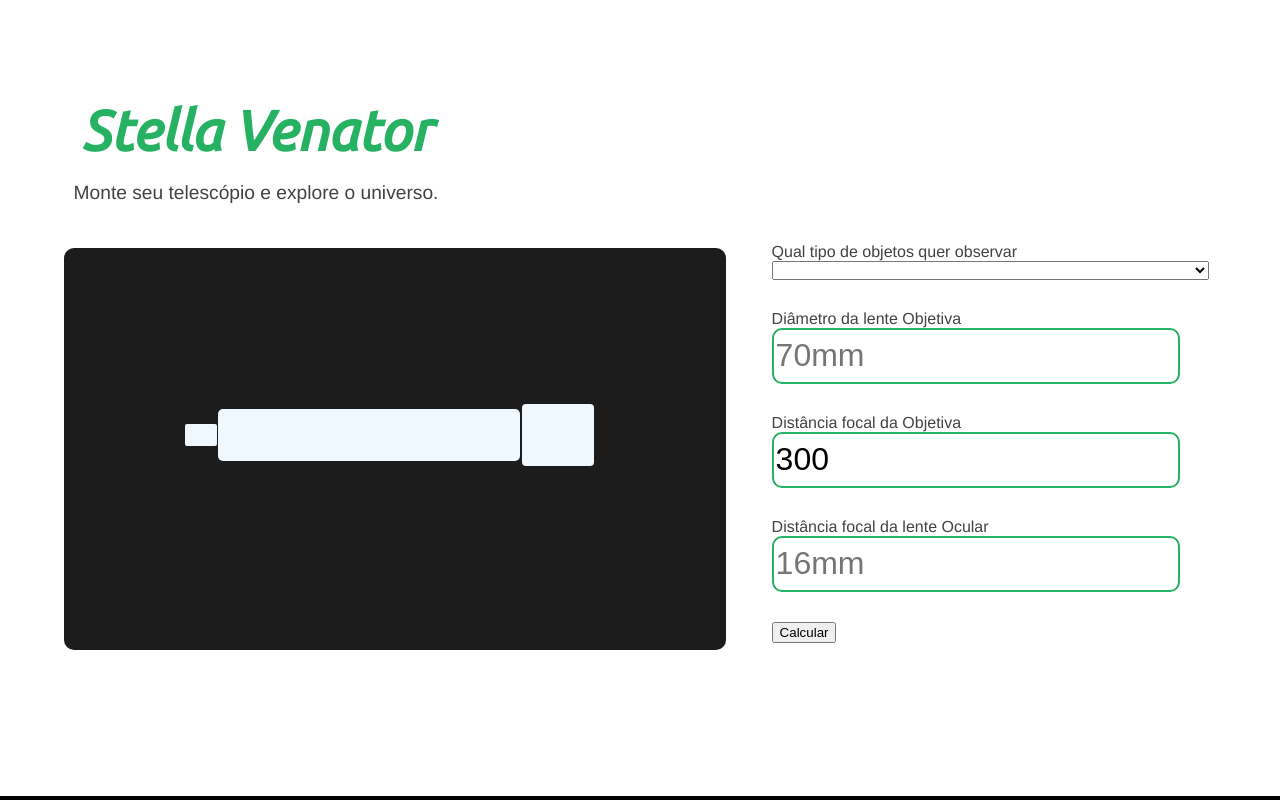
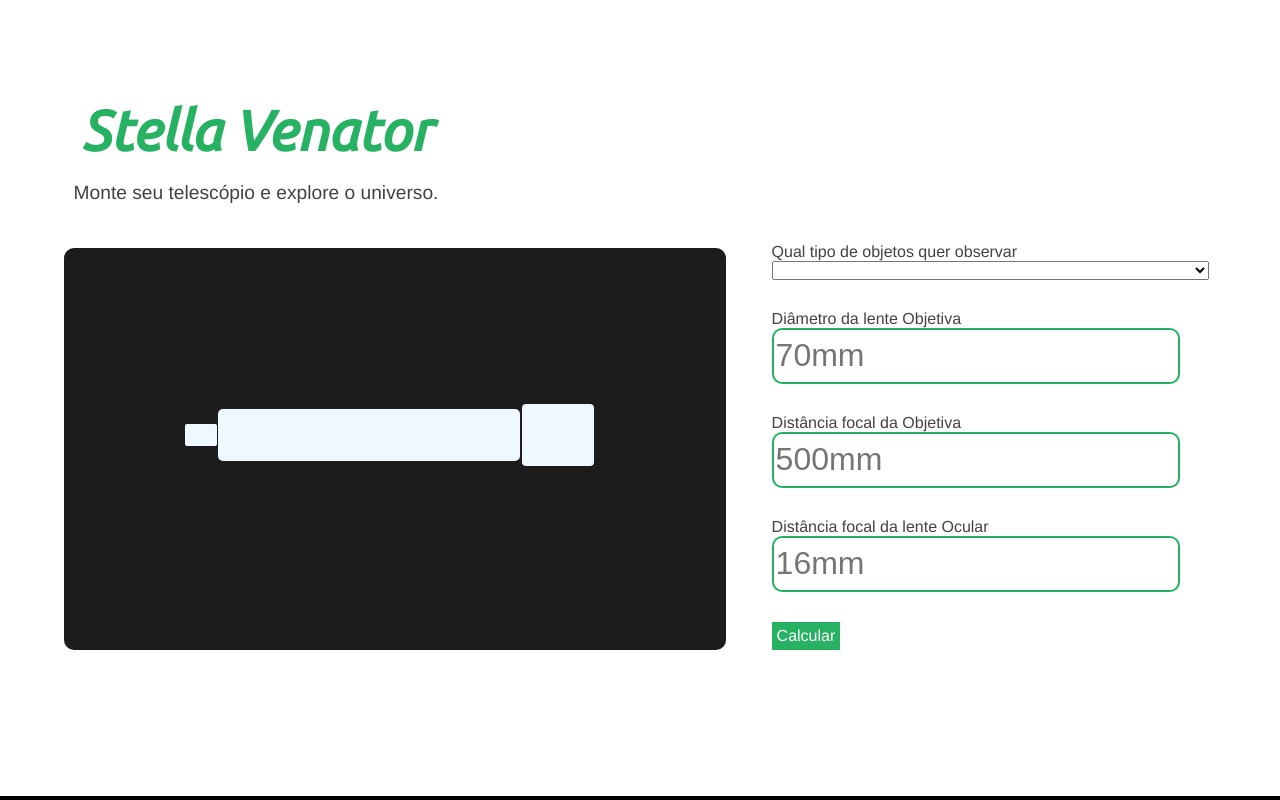
Before and after one commit to SantosPereira/Stella-Venator, a Vue app: page / in a window 1280 px wide. Shown: the top 800 px of the page. Built offline with nearby package versions, Linux system fonts and the light colour scheme.

Commit message:
Estilizações diversas feitas sem framework css

```diff
--- a/src/App.vue
+++ b/src/App.vue
@@ -3,6 +3,7 @@
   <div id="secao-principal">
     <AnimacaoTelescopio :disFocObj="disFocObj" />
     <ParametrosDoTele @vai="pegaParam" />
+    <!-- <FichaTecnica :dados="dados_form" v-if="dados_form['fichaVisivel']"></FichaTecnica> -->
   </div>
   <ObjetosObservaveis />
   <CorpoDoSite />
@@ -16,6 +17,7 @@ import ParametrosDoTele from "./components/ParametrosDoTele.vue";
 import CorpoDoSite from "./components/CorpoDoSite.vue";
 import Rodape from "./components/Rodape.vue";
 import ObjetosObservaveis from "./components/ObjetosObservaveis.vue";
+// import FichaTecnica from "./components/FichaTecnica.vue"
 
 export default {
   name: "App",
@@ -26,16 +28,17 @@ export default {
     ObjetosObservaveis,
     CorpoDoSite,
     Rodape,
+    // FichaTecnica,
   },
   data: function() {
     return {
-      dados_form: ParametrosDoTele.data(),
-      disFocObj: ''
+      dados_form: {}
     };
   },
   methods: {
     pegaParam: function(info) {
-      this.disFocObj = info
+      this.dados_form = info
+      this.disFocObj = info['distanciaFocalObjetiva']
       console.log(info);
     },
   },
--- a/src/components/AnimacaoTelescopio.vue
+++ b/src/components/AnimacaoTelescopio.vue
@@ -5,7 +5,6 @@
     <div id="parasol" class="itens-internos" @mouseover="animation"></div>
     <!-- <div id="escala"></div> -->
   </div>
-  <h1>{{ disFocObj }}</h1>
 </template>
 
 <script>
@@ -35,10 +34,6 @@ export default {
 </script>
 
 <style scoped>
-h1 {
-  font-size: 2rem;
-}
-
 #canva {
   width: 660px;
   height: 400px;
@@ -109,20 +104,21 @@ h1 {
   transform: scale(1.2);
   transition: 0.6s;
   z-index: 10;
-  animation: destaque 1s;
-  /* transform: translateY(-30px);
-  transition: 1.3s; */
+  animation: destaque 2s;
+
 
 }
-/* .itens-internos:not(:hover){
-  transform: scale(2);
-} */
-
 
 @keyframes destaque {
-  from {}
-  to {
-    transform: translate3d(100px, 100px, 150px);
+  0% {}
+  30% {
+    transform: skewY(2deg);
+  }
+  70% {
+    transform: translate3d(0px, -100px, 10px);
+  }
+  100% {
+    transform: scale(1.4);
   }
 }
 
--- /dev/null
+++ b/src/components/FichaTecnica.vue
@@ -0,0 +1,43 @@
+<template>
+  <div id="ficha" v-if="dados['fichaVisivel']">
+    <div>
+      <h1>Ficha técnica do conjunto óptico</h1>
+        <p>Razão focal: F/{{ dados["razaoF"].toFixed(2) }}</p>
+        <p>Ampliação: {{ dados["ampliacao"].toFixed(2) }}</p>
+        <p>Ampliação máxima: {{ dados["ampliacaoMaxima"].toFixed(2) }}</p>
+    </div>
+  </div>
+</template>
+
+<script>
+export default {
+  name: "FichaTecnica",
+  props: {
+    dados: {
+      type: JSON,
+      required: true,
+    },
+  },
+  data: function() {
+      return{
+        // fichaVisivel: false
+      }
+  }
+};
+</script>
+
+<style scoped>
+#ficha {
+  z-index: 1000;
+  position: absolute;
+  display: flex;
+  flex-direction: column;
+  margin-left: 50%;
+  background-color: rgb(29, 29, 29);
+  border: solid 1px transparent;
+  border-radius: 10px;
+  padding: 20px;
+  color: aliceblue;
+  height: 350px;
+}
+</style>
--- a/src/components/ParametrosDoTele.vue
+++ b/src/components/ParametrosDoTele.vue
@@ -44,17 +44,9 @@
       />
     </div>
 
-    <button type="button" v-on:click="retornaDados">Calcular</button>
+    <div id="botao" type="button" v-on:click="retornaDados">Calcular</div>
+    <!-- <button id="bota" type= "button" v-on:click="retornaDados">Calcular</button> -->
   </form>
-
-  <div id="ficha" v-if="visivel">
-    <div>
-      <h1>Ficha técnica do conjunto óptico</h1>
-      <p>Razão focal: F/{{ F.toFixed(2) }}</p>
-      <p>Ampliação: {{ amp.toFixed(2) }}</p>
-      <p>Ampliação máxima: {{ ampMax.toFixed(2) }}</p>
-    </div>
-  </div>
 </template>
 
 <script>
@@ -63,7 +55,7 @@ export default {
   data: function () {
     return {
       diam: "",
-      disFocObj: "300",
+      disFocObj: "",
       disFocOcu: "",
       F: "",
       amp: "",
@@ -89,8 +81,20 @@ export default {
       this.ampMax = 60 * (this.diam / 25.4); // this.diam/25.4 é a converção para polegada
 
       this.visivel = !this.visivel;
-      console.log("Funcionou");
-      this.$emit("vai", this.disFocObj);
+
+      this.dados = {
+        diametroObjetiva: this.diam,
+        distanciaFocalObjetiva: this.disFocObj,
+        distanciaFocalOCular: this.disFocOcu,
+        razaoF: this.F,
+        ampliacao: this.amp,
+        ampliacaoMaxima: this.ampMax,
+
+        fichaVisivel: this.visivel,
+      };
+
+      // this.dados = [this.disFocObj]
+      this.$emit("vai", this.dados);
     },
   },
 };
@@ -127,17 +131,16 @@ input {
   border-color: rgb(39, 177, 99);
 }
 
-#ficha {
-  z-index: 1000;
-  position: absolute;
-  display: flex;
-  flex-direction: column;
-  margin-left: 50%;
-  background-color: rgb(29, 29, 29);
+#botao {
+  background-color: rgb(39, 177, 99);
+  color: rgb(255, 255, 255);
+  padding: 4px;
   border: solid 1px transparent;
-  border-radius: 10px;
-  padding: 20px;
-  color: aliceblue;
-  height: 350px;
+  border-radius: 0;
+}
+#botao:hover {
+  filter:opacity(0.8);
+  filter: brightness(0.7);
+  transition: filter 3s;
 }
 </style>
```
